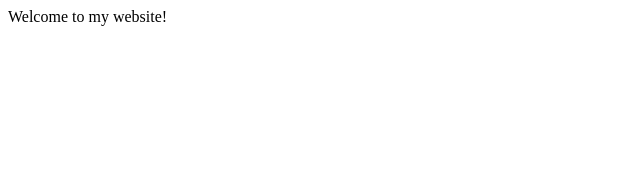
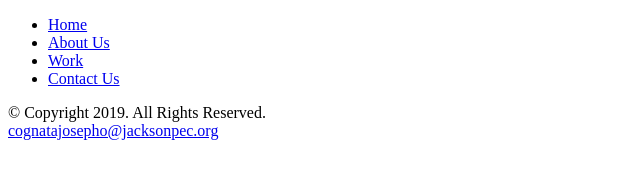
Before and after one commit to JosephTech/josephtech.github.io, a plain HTML site: page index.html in a window 1280 px wide. Shown: the whole page, without its empty margins (0-640 px from the left). Drawn offline with Linux system fonts and the light colour scheme.

Commit message:
I created multiple pages for my website. Currently they are just outlines and the pages do not have much content. Even though most of it is incomplete, what I am adding is: about.html, contact.html, 404.html. While I also made some edits to the index file. Note: not much was done with the other files.

```diff
--- a/index.html
+++ b/index.html
@@ -1,7 +1,44 @@
-<html>
+<!DOCTYPE html>
+<html lang="en">
+
 <head>
-<title>Joseph Cognata</title>
+	<link rel="stylesheet" href="css/style.css">
+    <title>Joseph Cognata</title>
+    <meta charset="utf-8">
+	<meta name="viewport" content="width=device-width, initaial-scale=1">
+</head>
 
-</head>
-<body>Welcome to my website!</body>
+<body>
+
+		<div id="container">
+		<!--Use the header for the website name or logo -->
+		<header>
+
+		</header>
+
+		<!-- Use the nav area to add hyperlinks to other pages within the website -->
+		<nav>
+			<ul>
+				<li> <a href="index.html">Home</a> </li>
+				<li> <a href="about.html">About Us</a> </li>
+				<li> <a href="work.html">Work</a> </li>
+				<li> <a href="contact.html">Contact Us</a> </li>
+			</ul>
+
+		</nav>
+
+		<!--Use the main area to add the main content of the webpage -->
+		<main>
+
+		</main>
+
+		<!--Use the footer area to add webpage footer content-->
+		<footer>
+		&copy; Copyright 2019. All Rights Reserved. <br>
+		<a href="mailto:cognatajosepho@jacksonpec.org">cognatajosepho@jacksonpec.org</a>
+		</footer>
+		</div>
+
+</body>
+
 </html>
```
Also changed, not shown: 404.html (added, +11 -0 lines), about.html (added, +15 -0 lines), contact.html (added, +15 -0 lines), 1 other file.
